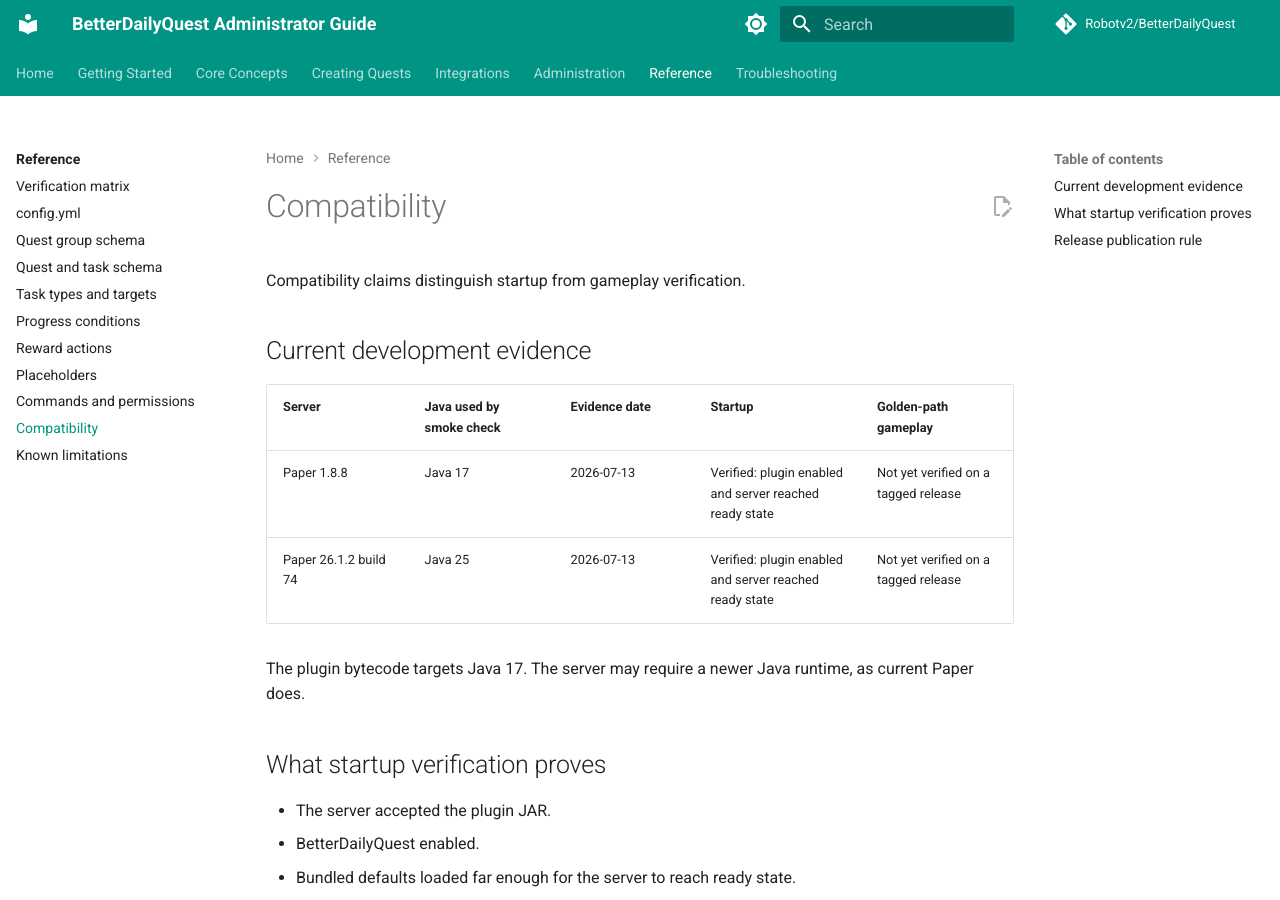
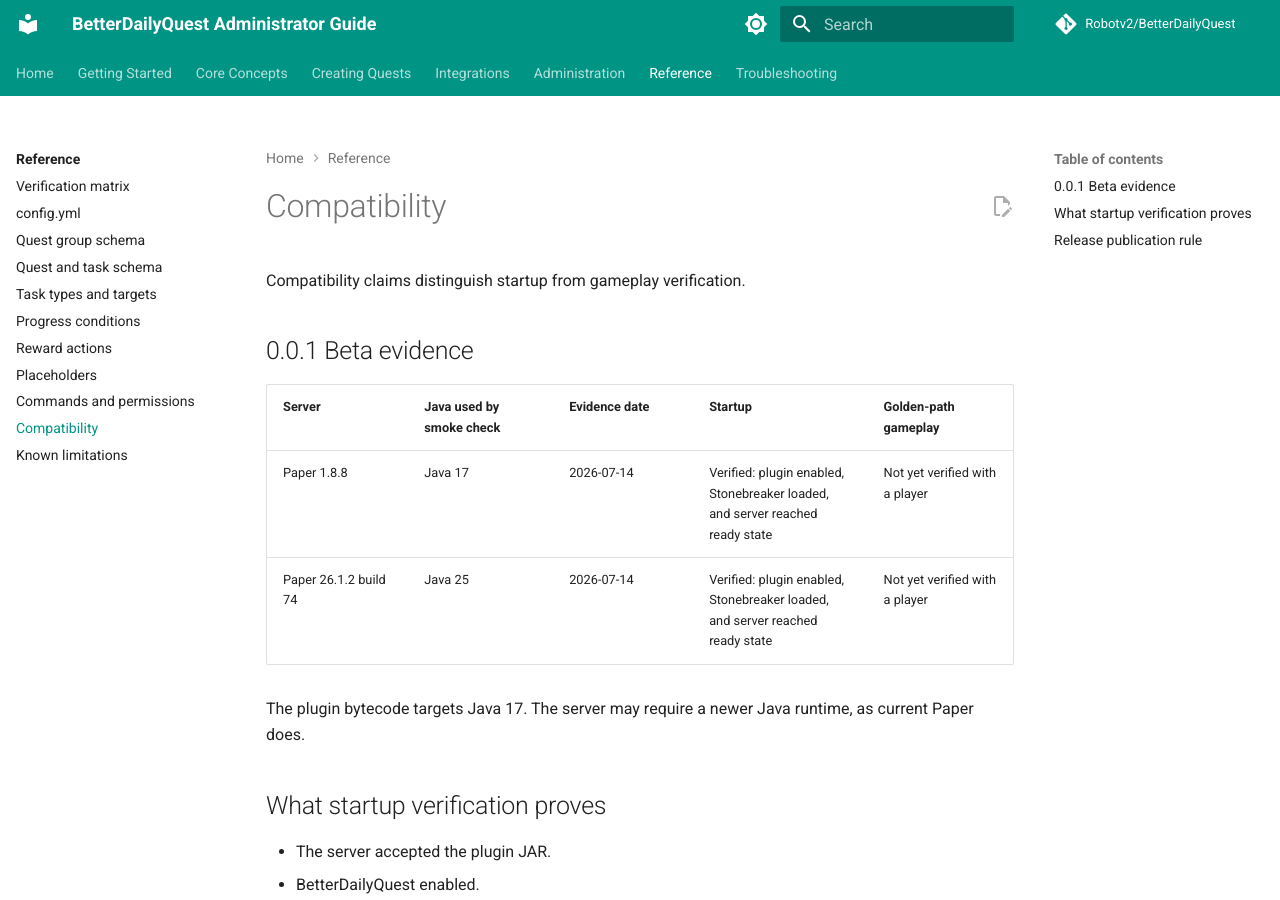
Before and after one commit to Robotv2/BetterDailyQuest, an MkDocs documentation site: the page built from docs/reference/compatibility.md, in a window 1280 px wide and 900 px high. Built offline with MkDocs 1.6.1 and Material for MkDocs 9.7.7, drawn with Linux system fonts in a browser that asks for light colours; comment, search, counter and statistics services are not loaded.

```diff
--- a/docs/getting-started/installation.md
+++ b/docs/getting-started/installation.md
@@ -7,7 +7,7 @@
 ## Install
 
 1. Stop the server cleanly.
-2. Download the JAR attached to the [latest GitHub Release](https://github.com/Robotv2/BetterDailyQuest/releases/latest).
+2. Download the JAR attached to [BetterDailyQuest 0.0.1 Beta](https://github.com/Robotv2/BetterDailyQuest/releases/tag/v0.0.1).
 3. Place the JAR directly inside the server's `plugins` directory.
 4. Start the server.
 5. Wait until the console reports that the server is ready.
--- a/docs/getting-started/requirements.md
+++ b/docs/getting-started/requirements.md
@@ -9,7 +9,7 @@ Know whether your server and optional integrations are ready before installing B
 - A Bukkit-compatible server distribution capable of loading the release JAR.
 - The Java version required by that server distribution.
 - File access to the server's `plugins` directory.
-- A tagged BetterDailyQuest JAR from [GitHub Releases](https://github.com/Robotv2/BetterDailyQuest/releases/latest).
+- The tagged JAR from [BetterDailyQuest 0.0.1 Beta](https://github.com/Robotv2/BetterDailyQuest/releases/tag/v0.0.1).
 
 BetterDailyQuest shades its required runtime libraries into the release JAR. Do not install Anchor separately unless a release note explicitly instructs you to.
 
--- a/docs/reference/compatibility.md
+++ b/docs/reference/compatibility.md
@@ -2,12 +2,12 @@
 
 Compatibility claims distinguish startup from gameplay verification.
 
-## Current development evidence
+## 0.0.1 Beta evidence
 
 | Server | Java used by smoke check | Evidence date | Startup | Golden-path gameplay |
 | --- | --- | --- | --- | --- |
-| Paper 1.8.8 | Java 17 | 2026-07-13 | Verified: plugin enabled and server reached ready state | Not yet verified on a tagged release |
-| Paper 26.1.2 build 74 | Java 25 | 2026-07-13 | Verified: plugin enabled and server reached ready state | Not yet verified on a tagged release |
+| Paper 1.8.8 | Java 17 | 2026-07-14 | Verified: plugin enabled, Stonebreaker loaded, and server reached ready state | Not yet verified with a player |
+| Paper 26.1.2 build 74 | Java 25 | 2026-07-14 | Verified: plugin enabled, Stonebreaker loaded, and server reached ready state | Not yet verified with a player |
 
 The plugin bytecode targets Java 17. The server may require a newer Java runtime, as current Paper does.
 
--- a/docs/troubleshooting/startup.md
+++ b/docs/troubleshooting/startup.md
@@ -2,7 +2,7 @@
 
 ## 1. Confirm the JAR
 
-- Use the JAR attached to a tagged [GitHub Release](https://github.com/Robotv2/BetterDailyQuest/releases/latest).
+- Use the JAR attached to [BetterDailyQuest 0.0.1 Beta](https://github.com/Robotv2/BetterDailyQuest/releases/tag/v0.0.1).
 - Keep exactly one BetterDailyQuest JAR in `plugins/`.
 - Do not rename unrelated JARs to look like BetterDailyQuest.
 
--- a/src/main/resources/plugin.yml
+++ b/src/main/resources/plugin.yml
@@ -1,5 +1,5 @@
 name: BetterDailyQuest
-version: '1.0-SNAPSHOT'
+version: '${version}'
 main: fr.robotv2.betterdailyquest.BetterDailyQuest
 api-version: "1.13"
 softdepend:
```
Also changed, not shown: CHANGELOG.md (added, +23 -0 lines), README.md (+3 -1 lines), docs/index.md (+4 -2 lines), docs/reference/known-limitations.md (+4 -0 lines), 2 other files.
